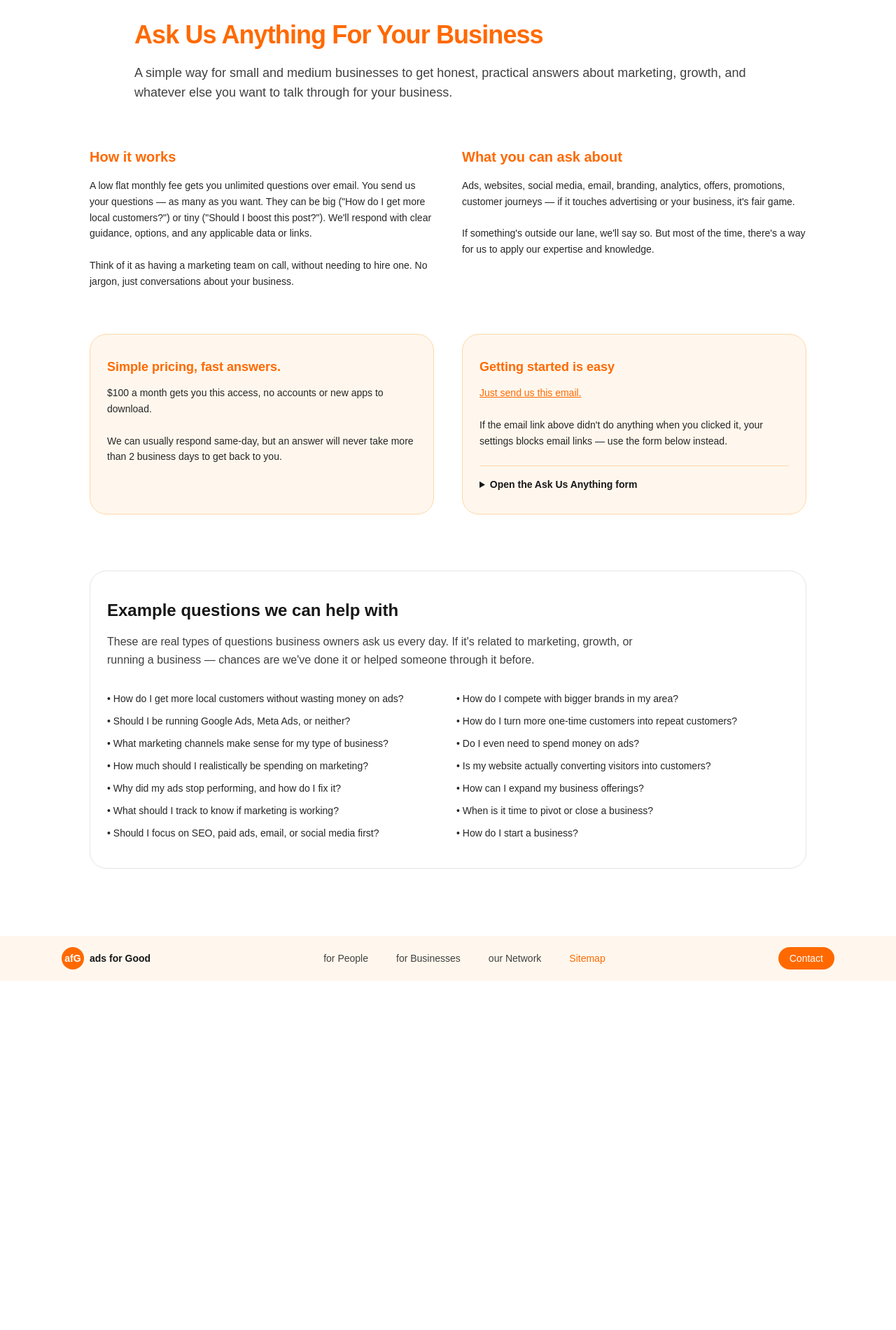
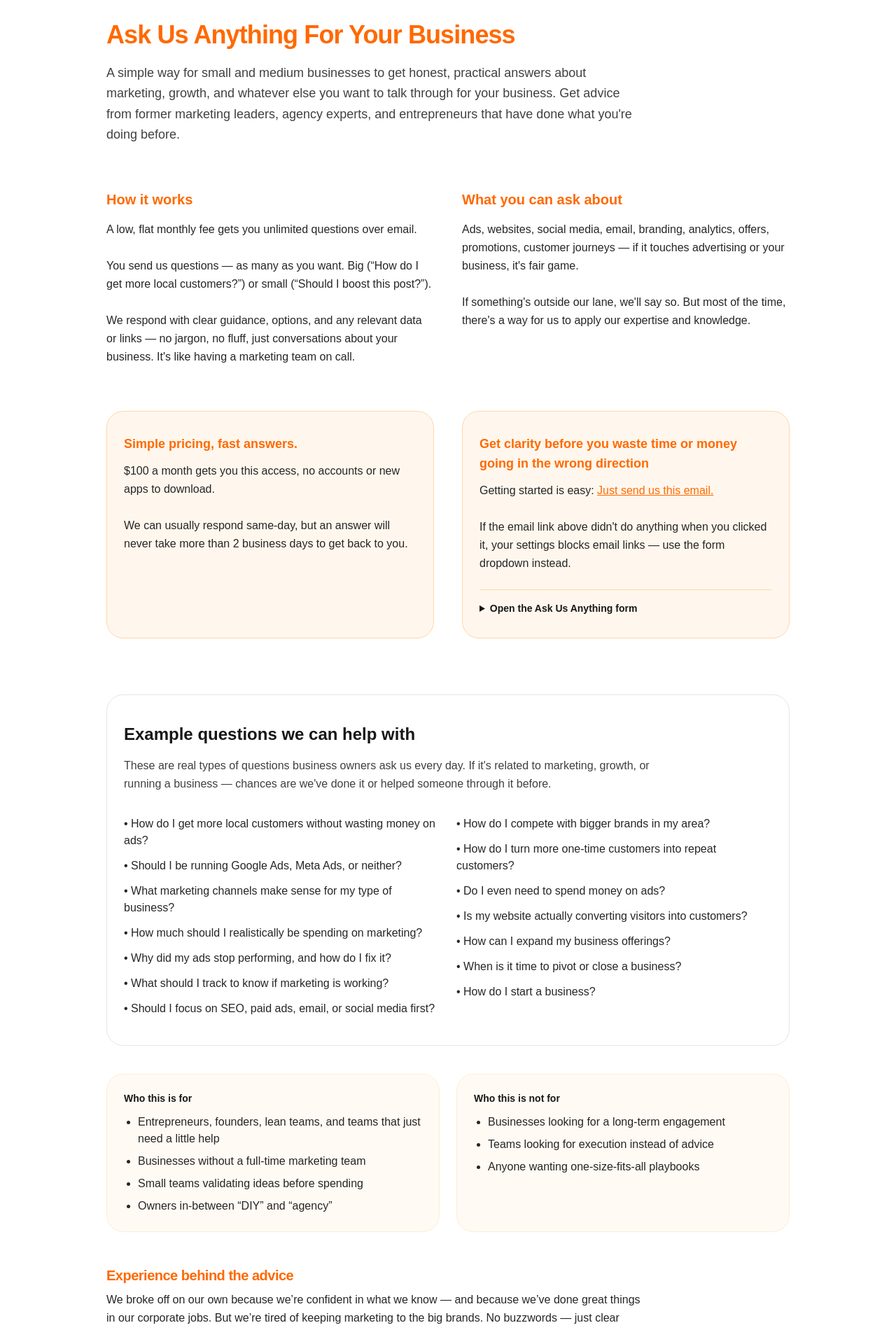
Before and after one commit to kmp-gitty/ads-for-good, a Next.js app: page /for-businesses/ask-us-anything in a window 1280 px wide. Shown: the part 108-2008 px from the top of the page at 70% size. Before the commit the page ends 1509 px from the top, so only its background shows below. Built offline with nearby package versions, Linux system fonts and the light colour scheme.

Commit message:
updated ask us anything

```diff
--- a/src/app/for-businesses/ask-us-anything/page.tsx
+++ b/src/app/for-businesses/ask-us-anything/page.tsx
@@ -1,45 +1,51 @@
 export const metadata = {
-    title:
-      "business questions | have a marketing team on standby, and ask anything related to your business",
+    title: "Ask a Marketing Expert – Business Advice On Demand | Ads for Good",
     description:
       "Have business questions, but want something flexible? Get guidance and information from marketing and entrepreneurial pros that have done it before.",
   };
 
   export default function AskUsAnythingPage() {
     return (
-      <main className="bg-white text-neutral-900 flex flex-col items-center px-4 pt-16 pb-24">
+      <main className="bg-white text-neutral-900">
+        {/* Page wrapper */}
+        <div className="mx-auto w-full max-w-5xl px-4 sm:px-6 pt-12 sm:pt-16 pb-20 sm:pb-24">
           {/* Hero / Intro */}
-        <section className="w-full max-w-4xl text-left">
+          <section className="text-left">
             <h1 className="text-3xl sm:text-4xl font-bold tracking-tight text-orange-500">
               Ask Us Anything For Your Business
             </h1>
-          <p className="mt-5 text-lg text-neutral-700">
+
+            <p className="mt-4 sm:mt-5 text-base sm:text-lg text-neutral-700 leading-relaxed max-w-3xl">
               A simple way for small and medium businesses to get honest, practical answers about
-            marketing, growth, and whatever else you want to talk through for your business.
+              marketing, growth, and whatever else you want to talk through for your business. Get
+              advice from former marketing leaders, agency experts, and entrepreneurs that have done
+              what you're doing before.
             </p>
           </section>
 
           {/* Two-column content */}
-        <section className="w-full max-w-5xl mt-16 grid gap-10 md:grid-cols-2">
+          <section className="mt-12 sm:mt-16 grid gap-6 md:gap-10 md:grid-cols-2">
             <div>
               <h2 className="text-xl font-semibold text-orange-500">How it works</h2>
-            <p className="mt-4 text-sm text-neutral-800 leading-relaxed">
-              A low flat monthly fee gets you unlimited questions over email. You send us your
-              questions — as many as you want. They can be big (&quot;How do I get more local
-              customers?&quot;) or tiny (&quot;Should I boost this post?&quot;). We&apos;ll respond
-              with clear guidance, options, and any applicable data or links.
+              <p className="mt-4 text-sm sm:text-base text-neutral-800 leading-relaxed max-w-prose">
+                A low, flat monthly fee gets you unlimited questions over email.
                 <br />
                 <br />
-              Think of it as having a marketing team on call, without needing to hire one. No
-              jargon, just conversations about your business.
+                You send us questions — as many as you want. Big (“How do I get more local
+                customers?”) or small (“Should I boost this post?”).
+                <br />
+                <br />
+                We respond with clear guidance, options, and any relevant data or links — no jargon,
+                no fluff, just conversations about your business. It's like having a marketing team on
+                call.
               </p>
             </div>
 
             <div>
               <h2 className="text-xl font-semibold text-orange-500">What you can ask about</h2>
-            <p className="mt-4 text-sm text-neutral-800 leading-relaxed">
-              Ads, websites, social media, email, branding, analytics, offers, promotions,
-              customer journeys — if it touches advertising or your business, it&apos;s fair game.
+              <p className="mt-4 text-sm sm:text-base text-neutral-800 leading-relaxed max-w-prose">
+                Ads, websites, social media, email, branding, analytics, offers, promotions, customer
+                journeys — if it touches advertising or your business, it&apos;s fair game.
                 <br />
                 <br />
                 If something&apos;s outside our lane, we&apos;ll say so. But most of the time,
@@ -48,12 +54,14 @@ export const metadata = {
             </div>
           </section>
 
-        {/* Highlight band (now two half-width cards) */}
-        <section className="w-full max-w-5xl mt-16 grid gap-10 md:grid-cols-2">
+          {/* Highlight band */}
+          <section className="mt-12 sm:mt-16 grid gap-6 md:gap-10 md:grid-cols-2">
             {/* Left card */}
-          <div className="rounded-3xl border border-orange-200 bg-orange-50 px-6 py-8">
-            <h2 className="text-lg font-semibold text-orange-500">Simple pricing, fast answers.</h2>
-            <p className="mt-3 text-sm text-neutral-800 leading-relaxed">
+            <div className="rounded-3xl border border-orange-200 bg-orange-50 px-5 sm:px-6 py-6 sm:py-8">
+              <h2 className="text-lg font-semibold text-orange-500">
+                Simple pricing, fast answers.
+              </h2>
+              <p className="mt-3 text-sm sm:text-base text-neutral-800 leading-relaxed max-w-prose">
                 $100 a month gets you this access, no accounts or new apps to download.
                 <br />
                 <br />
@@ -63,9 +71,13 @@ export const metadata = {
             </div>
 
             {/* Right card */}
-          <div className="rounded-3xl border border-orange-200 bg-orange-50 px-6 py-8">
-            <h2 className="text-lg font-semibold text-orange-500">Getting started is easy</h2>
-            <p className="mt-3 text-sm text-neutral-800 leading-relaxed">
+            <div className="rounded-3xl border border-orange-200 bg-orange-50 px-5 sm:px-6 py-6 sm:py-8">
+              <h2 className="text-lg font-semibold text-orange-500">
+                Get clarity before you waste time or money going in the wrong direction
+              </h2>
+
+              <p className="mt-3 text-sm sm:text-base text-neutral-800 leading-relaxed max-w-prose">
+                Getting started is easy:{" "}
                 <a
                   href="mailto:katoa@ads4good.com?subject=Ask%20us%20Anything&body=Hi%20Katoa%2C%0D%0A%0D%0AInterested%20in%20learning%20about%20your%20%22Ask%20Us%20Anything%22%20offering.%20Can%20you%20tell%20me%20more%3F"
                   className="text-orange-500 underline hover:text-orange-600"
@@ -75,19 +87,18 @@ export const metadata = {
                 <br />
                 <br />
                 If the email link above didn&apos;t do anything when you clicked it, your settings
-              blocks email links — use the form below instead.
+                blocks email links — use the form dropdown instead.
               </p>
 
               {/* Dropdown to embed your Google Form */}
               <div className="mt-6 border-t border-orange-200 pt-4">
-              <details>
+                <details className="rounded-2xl">
                   <summary className="cursor-pointer select-none text-sm font-semibold text-neutral-900 hover:text-orange-500">
                     Open the Ask Us Anything form
                   </summary>
 
-                <div className="mt-4 rounded-2xl bg-white border border-orange-100 p-4">
+                  <div className="mt-4 rounded-2xl bg-white border border-orange-100 p-3 sm:p-4 overflow-hidden">
                     <iframe
-                    // Replace this with your Google Form embed src
                       src="https://docs.google.com/forms/d/e/1FAIpQLSdiqveFfe-lLC-84BwMVX8EbY06_a5TgxRPdDRvJp9BrmSXew/viewform?embedded=true"
                       width="100%"
                       height="900"
@@ -104,22 +115,21 @@ export const metadata = {
             </div>
           </section>
 
-        {/* EXAMPLE QUESTIONS SECTION */}
-<section className="w-full max-w-5xl mt-20">
-  <div className="rounded-3xl border border-neutral-200 bg-white px-6 py-10">
+          {/* Example questions */}
+          <section className="mt-14 sm:mt-20">
+            <div className="rounded-3xl border border-neutral-200 bg-white px-5 sm:px-6 py-8 sm:py-10">
               <h2 className="text-2xl font-semibold text-neutral-900">
                 Example questions we can help with
               </h2>
 
               <p className="mt-4 text-sm sm:text-base text-neutral-700 leading-relaxed max-w-3xl">
-      These are real types of questions business owners ask us every day. If it&apos;s related to
-      marketing, growth, or running a business — chances are we&apos;ve done it or helped someone through it
-      before.
+                These are real types of questions business owners ask us every day. If it&apos;s
+                related to marketing, growth, or running a business — chances are we&apos;ve done it
+                or helped someone through it before.
               </p>
 
               <div className="mt-8 grid gap-6 md:grid-cols-2">
-      {/* Column 1 */}
-      <ul className="space-y-3 text-sm text-neutral-800">
+                <ul className="space-y-3 text-sm sm:text-base text-neutral-800">
                   <li>• How do I get more local customers without wasting money on ads?</li>
                   <li>• Should I be running Google Ads, Meta Ads, or neither?</li>
                   <li>• What marketing channels make sense for my type of business?</li>
@@ -129,8 +139,7 @@ export const metadata = {
                   <li>• Should I focus on SEO, paid ads, email, or social media first?</li>
                 </ul>
 
-      {/* Column 2 */}
-      <ul className="space-y-3 text-sm text-neutral-800">
+                <ul className="space-y-3 text-sm sm:text-base text-neutral-800">
                   <li>• How do I compete with bigger brands in my area?</li>
                   <li>• How do I turn more one-time customers into repeat customers?</li>
                   <li>• Do I even need to spend money on ads?</li>
@@ -143,6 +152,174 @@ export const metadata = {
             </div>
           </section>
 
+          {/* Who this is for / not for */}
+          <section className="mt-8 sm:mt-10 grid gap-6 md:grid-cols-2">
+            <div className="rounded-3xl border border-orange-100 bg-orange-50/60 px-5 sm:px-6 py-5 sm:py-6">
+              <h3 className="text-sm font-semibold text-neutral-900">Who this is for</h3>
+              <ul className="mt-3 list-disc space-y-2 pl-5 text-sm sm:text-base text-neutral-800">
+                <li>Entrepreneurs, founders, lean teams, and teams that just need a little help</li>
+                <li>Businesses without a full-time marketing team</li>
+                <li>Small teams validating ideas before spending</li>
+                <li>Owners in-between “DIY” and “agency”</li>
+              </ul>
+            </div>
+
+            <div className="rounded-3xl border border-orange-100 bg-orange-50/60 px-5 sm:px-6 py-5 sm:py-6">
+              <h3 className="text-sm font-semibold text-neutral-900">Who this is not for</h3>
+              <ul className="mt-3 list-disc space-y-2 pl-5 text-sm sm:text-base text-neutral-800">
+                <li>Businesses looking for a long-term engagement</li>
+                <li>Teams looking for execution instead of advice</li>
+                <li>Anyone wanting one-size-fits-all playbooks</li>
+              </ul>
+            </div>
+          </section>
+
+          {/* Credentials / Experience */}
+          <section className="mt-12">
+            <h2 className="text-xl font-semibold tracking-tight text-orange-500">
+              Experience behind the advice
+            </h2>
+            <p className="mt-2 text-sm sm:text-base text-neutral-800 leading-relaxed max-w-3xl">
+              We broke off on our own because we’re confident in what we know — and because we’ve done
+              great things in our corporate jobs. But we’re tired of keeping marketing to the big
+              brands. No buzzwords — just clear thinking from people who’ve been in the seat.
+            </p>
+
+            <div className="mt-6 grid gap-6 md:grid-cols-3 items-start">
+              <div className="rounded-3xl border border-orange-100 bg-orange-50/60 px-5 sm:px-6 py-5 sm:py-6">
+                <h3 className="text-sm font-semibold text-neutral-900">Where we’ve worked</h3>
+                <ul className="mt-3 list-disc space-y-2 pl-5 text-sm sm:text-base text-neutral-800">
+                  <li>In-house marketing teams</li>
+                  <li>Agencies &amp; consulting firms</li>
+                  <li>Growth roles across different industries</li>
+                  <li>Some of the largest brands in the world</li>
+                </ul>
+                <p className="mt-3 text-xs text-neutral-700">
+                  (To name a few: Adobe, Chevron, Yelp, Wavemaker Global)
+                </p>
+              </div>
+
+              <div className="rounded-3xl border border-orange-100 bg-orange-50/60 px-5 sm:px-6 py-5 sm:py-6">
+                <h3 className="text-sm font-semibold text-neutral-900">What we’ve done</h3>
+                <ul className="mt-3 list-disc space-y-2 pl-5 text-sm sm:text-base text-neutral-800">
+                  <li>Improved lead and client acquisition</li>
+                  <li>Diagnosed conversion + UX issues</li>
+                  <li>Built campaigns, departments, products, and brands</li>
+                  <li>Helped teams prioritize what matters</li>
+                </ul>
+              </div>
+
+              <div className="rounded-3xl border border-orange-100 bg-orange-50/60 px-5 sm:px-6 py-5 sm:py-6">
+                <h3 className="text-sm font-semibold text-neutral-900">How we apply this to you</h3>
+                <ul className="mt-3 list-disc space-y-2 pl-5 text-sm sm:text-base text-neutral-800">
+                  <li>Direct answers + clear next steps</li>
+                  <li>We’ll say “do nothing” when that’s the best move</li>
+                  <li>We’ll flag risks before you waste money</li>
+                  <li>Simple and actionable guidance</li>
+                </ul>
+              </div>
+            </div>
+          </section>
+
+          {/* FAQ */}
+          <section className="mt-12">
+            <h2 className="text-xl font-semibold tracking-tight text-neutral-900">FAQ</h2>
+            <p className="mt-2 text-sm sm:text-base text-neutral-800 max-w-3xl">
+              Quick answers to the most common questions.
+            </p>
+
+            <div className="mt-6 space-y-3 max-w-4xl">
+              {[
+                {
+                  q: "What's the process for this?",
+                  a: "First: send us this email or fill out this form. Second: we'll send you the agreement and get you set up. Third: we'll send you the private guidance email to send questions to — then we’re rolling.",
+                },
+                {
+                  q: "How fast do you respond?",
+                  a: "Usually same-day, but no longer than 2 business days.",
+                },
+                {
+                  q: "Can you review my website, ads, or analytics?",
+                  a: (
+                    <>
+                      For this service, we can answer questions and guide you. If you want an in-depth
+                      review, see our{" "}
+                      <a
+                        href="https://www.ads4good.com/for-businesses/digital-property-audit"
+                        className="text-orange-500 underline hover:text-orange-600"
+                      >
+                        Digital Property Audit
+                      </a>
+                      .
+                    </>
+                  ),
+                },
+                {
+                  q: "Is this only for local businesses?",
+                  a: "No — this is for any business looking for on-demand guidance.",
+                },
+              ].map((item) => (
+                <details
+                  key={item.q}
+                  className="rounded-2xl border border-orange-100 bg-white p-4 sm:p-5 shadow-sm"
+                >
+                  <summary className="cursor-pointer select-none font-medium text-neutral-900 text-sm sm:text-base">
+                    {item.q}
+                  </summary>
+
+                  {/* Keeps long answers from making the page feel insanely tall.
+                      If you prefer no scroll, remove max-h/overflow. */}
+                  <div className="mt-2 text-sm sm:text-base text-neutral-800 leading-relaxed max-w-3xl max-h-44 overflow-auto pr-2">
+                    {item.a}
+                  </div>
+                </details>
+              ))}
+            </div>
+          </section>
+
+          {/* Other services */}
+          <section className="mt-14 sm:mt-16">
+            <div className="rounded-3xl border border-orange-100 bg-orange-50/60 px-5 sm:px-6 py-8 sm:py-10">
+              <h2 className="text-2xl font-semibold text-neutral-900">
+                Looking for other services?
+              </h2>
+
+              <p className="mt-3 text-sm sm:text-base text-neutral-800">
+                Look no further — just click one of the options below.
+              </p>
+
+              <div className="mt-6 flex flex-col gap-3 sm:flex-row sm:flex-wrap sm:gap-x-4 sm:gap-y-3">
+                <a
+                  href="https://www.ads4good.com/for-businesses/consulting"
+                  className="w-fit rounded-full border border-orange-200 bg-white px-4 py-2 text-sm font-medium text-orange-500 hover:bg-orange-100 hover:underline"
+                >
+                  Consulting &amp; Operational Guidance
+                </a>
+
+                <a
+                  href="https://www.ads4good.com/for-businesses/marketing-guidebook"
+                  className="w-fit rounded-full border border-orange-200 bg-white px-4 py-2 text-sm font-medium text-orange-500 hover:bg-orange-100 hover:underline"
+                >
+                  DIY Marketing Guidebook
+                </a>
+
+                <a
+                  href="https://www.ads4good.com/for-businesses/digital-property-audit"
+                  className="w-fit rounded-full border border-orange-200 bg-white px-4 py-2 text-sm font-medium text-orange-500 hover:bg-orange-100 hover:underline"
+                >
+                  In-Depth Digital Property Audit
+                </a>
+
+                <a
+                  href="https://www.ads4good.com/for-businesses/local-marketing"
+                  className="w-fit rounded-full border border-orange-200 bg-white px-4 py-2 text-sm font-medium text-orange-500 hover:bg-orange-100 hover:underline"
+                >
+                  Direct Mail Campaigns
+                </a>
+              </div>
+            </div>
+          </section>
+        </div>
       </main>
     );
   }
```
Lines whose indentation alone changed are shown as unchanged.
